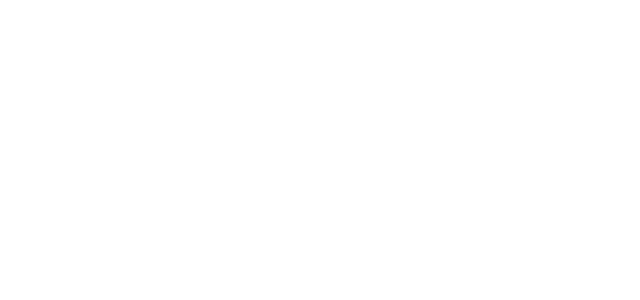
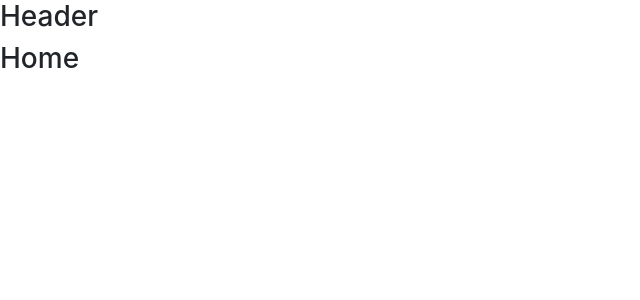
Before and after one commit to jaySmilet/react-multilingual-webapp, a React (Create React App) app: page / in a window 1280 px wide. Shown: the top 300 px of the page, without its empty margins (0-640 px from the left). Built offline with nearby package versions, Linux system fonts and the light colour scheme.

Commit message:
bootstrap added

```diff
--- a/App.tsx
+++ b/App.tsx
@@ -1,14 +1,20 @@
 import * as React from 'react';
 import { BrowserRouter, Route, Routes } from 'react-router-dom';
+import Header from './components/nav/Header';
+
+// Components
 import Home from './pages/Home';
+import Profile from './pages/Profile';
 
 import './style.css';
 
 export default function App() {
   return (
     <BrowserRouter>
+      <Header />
       <Routes>
-        <Route exact path="/" component={Home} />
+        <Route exact path="/" element={<Home />} />
+        <Route exact path="/profile" element={<Profile />} />
       </Routes>
     </BrowserRouter>
   );
--- a/package.json
+++ b/package.json
@@ -5,9 +5,12 @@
   "dependencies": {
     "@types/react": "^18.0.26",
     "@types/react-dom": "^18.0.9",
+    "bootstrap": "4",
     "i18next": "^22.0.8",
     "i18next-browser-languagedetector": "^7.0.1",
     "i18next-xhr-backend": "^3.2.2",
+    "jquery": "1.9.1 - 3",
+    "popper.js": "^1.16.1",
     "react": "^18.2.0",
     "react-dom": "^18.2.0",
     "react-i18next": "^12.0.0",
--- a/style.css
+++ b/style.css
@@ -1,3 +1,5 @@
-h1, p {
+@import '~bootstrap/dist/css/bootstrap.min.css';
+h1,
+p {
   font-family: Lato;
 }
```
